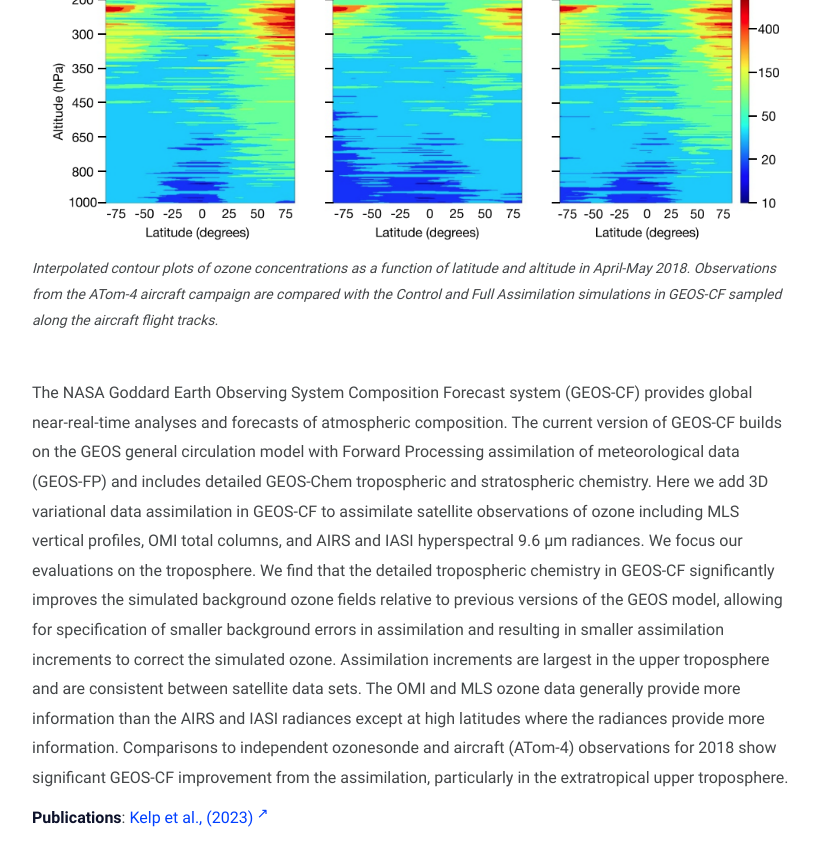
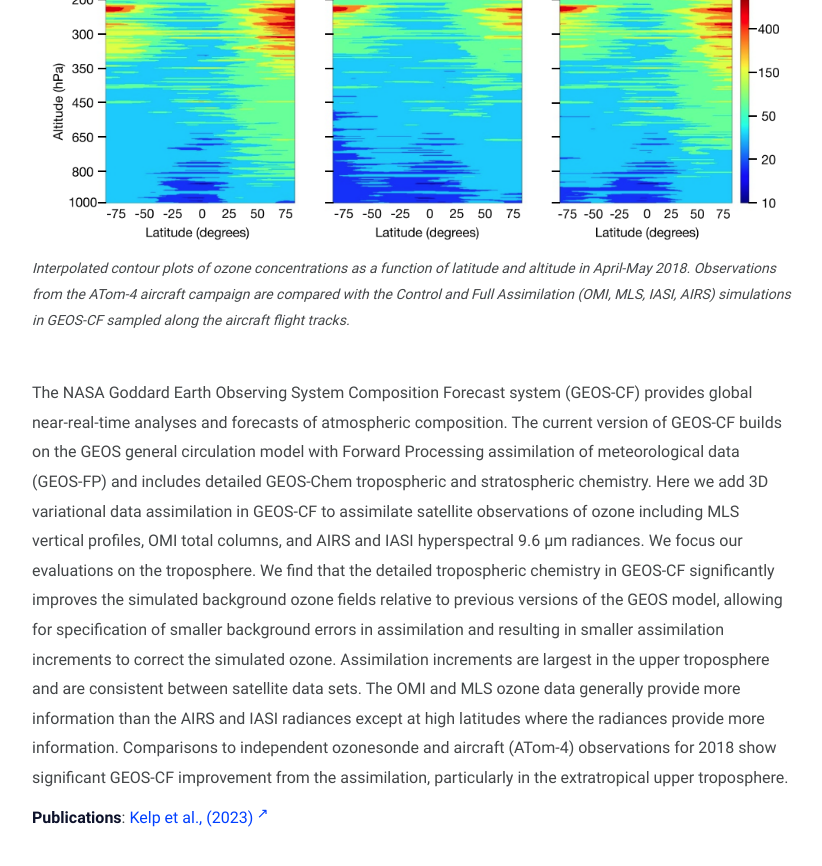
Before and after one commit to mkelp/mkelp.github.io, a Jekyll site: the page built from research.md, in a window 1280 px wide and 900 px high, scrolled down 3723 px. Shown: the top 866 px of the window, without its empty margins (228-1050 px from the left). Built offline with Jekyll 4.4.1, drawn with Linux system fonts in a browser that asks for light colours.

Commit message:
feb2024b

```diff
--- a/research.md
+++ b/research.md
@@ -68,7 +68,7 @@ In the United States, citizens and policymakers rely upon Environmental Protecti
 
 <figure>
 <img src="/assets/img/cda_o3.png" alt="sensors fig">
-<figcaption> Interpolated contour plots of ozone concentrations as a function of latitude and altitude in April-May 2018. Observations from the ATom-4 aircraft campaign are compared with the Control and Full Assimilation simulations in GEOS-CF sampled along the aircraft flight tracks.
+<figcaption> Interpolated contour plots of ozone concentrations as a function of latitude and altitude in April-May 2018. Observations from the ATom-4 aircraft campaign are compared with the Control and Full Assimilation (OMI, MLS, IASI, AIRS) simulations in GEOS-CF sampled along the aircraft flight tracks.
 </figcaption>
 </figure>
 
```
